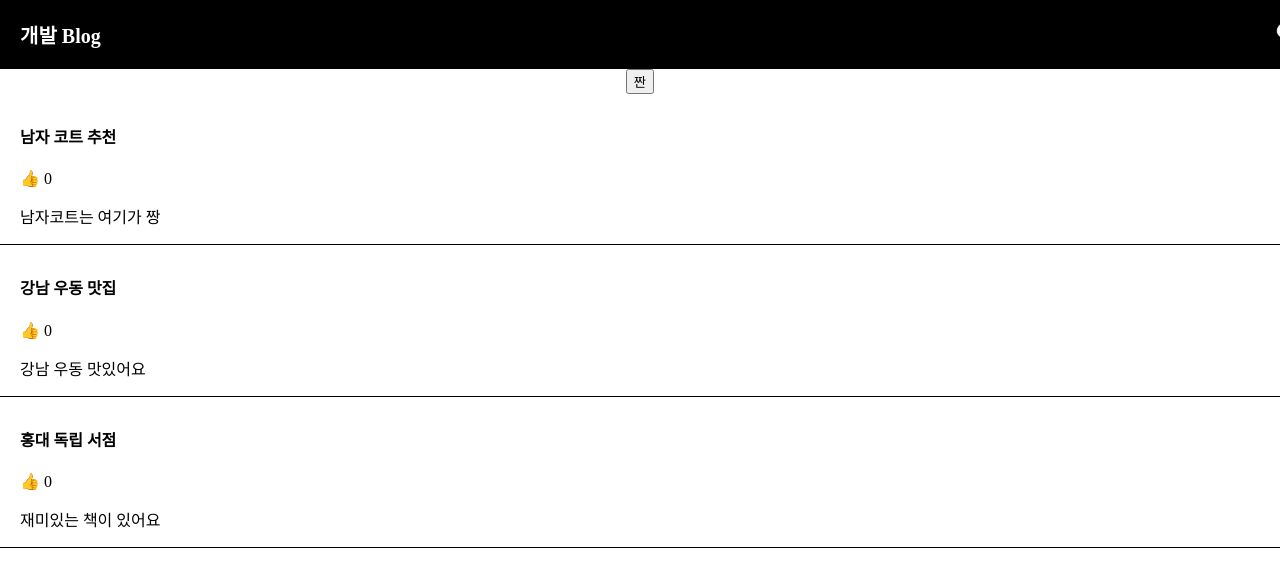
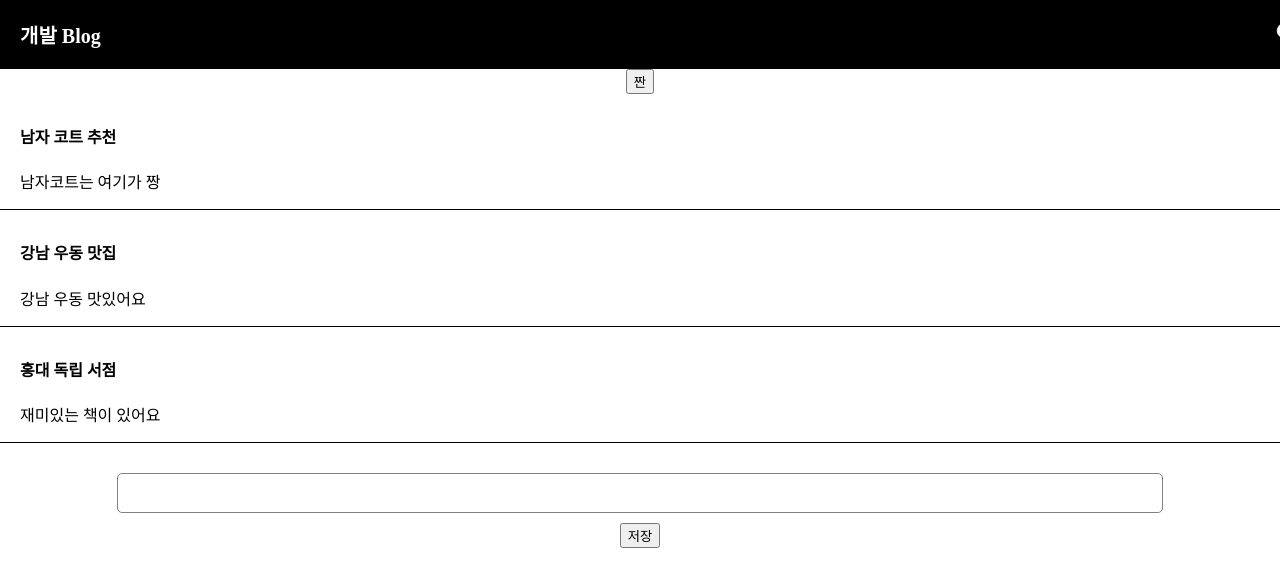
Before and after one commit to kenna-hwa/apple-react-blog, a React (Create React App) app: page / in a window 1280 px wide. Shown: the top 586 px of the page. Built offline with nearby package versions, Linux system fonts and the light colour scheme.

Commit message:
input 작업

```diff
--- a/src/App.css
+++ b/src/App.css
@@ -57,7 +57,25 @@ body{
 }
 
 
+.publish{
+  margin-top: 30px;
+  margin-bottom: 30px;
 
+}
+
+.publish input {
+  padding: 10px;
+  font-size: 16px;
+  border-radius: 5px;
+  width: 80%;
+  border: 1px solid grey;
+}
+
+.publish button {
+  display: block;
+  margin: auto;
+  margin-top: 10px;
+}
 
 
 
--- a/src/App.js
+++ b/src/App.js
@@ -8,25 +8,28 @@ function App() {
 
   let [내용, 내용변경] = useState(["남자코트는 여기가 짱", "강남 우동 맛있어요", "재미있는 책이 있어요"]);
 
-  let [따봉, 따봉변경] = useState([0, 0, 0])
+  let [따봉, 따봉변경] = useState(0);
 
-  let [modal, modal변경] = useState(false)
+  let [modal, modal변경] = useState(false);
 
-  let [menu, menu변경] = useState(false)
+  let [menu, menu변경] = useState(false);
+
+  let [누른제목,누른제목변경] = useState(0);
+
+  let [입력값, 입력값변경] = useState('');
 
   function 반복된UI(){
     var 어레이 = [];
 
     for(var i=0; i<글제목.length; i++){
-      어레이.push(<div className="list">
-      <h4 onClick={ 상태전환 }>{ 글제목[i] }</h4>
-      <span className="like">👍 {따봉[i]}</span>
-      <p>{ 내용[i] }</p>
+      어레이.push(<div className="list" key={i}>
+      <h4 onClick={  () => { 누른제목변경(i) } } >{ 글제목[i] }</h4>
+      <p onClick={ 상태전환 }>{ 내용[i] }</p>
     </div>)
     }
 
     return 어레이
-  }
+  };
 
 function 상태전환(){
 
@@ -75,27 +78,16 @@ function 상태전환(){
         }
       </div>
       <button onClick={ 글제목정렬 }>짠</button>
+      <반복된UI 글제목={글제목} 누른제목={누른제목}/>
 
-
-      <반복된UI />
-
-
-      {/*
-        {
-           글제목.map(function(글){
-             return (<div className="list">
-             <h4 onClick={ 상태전환 }>{ 글 }</h4>
-             <p>2월 18일 발행</p>
-           </div>)
-           })
-        } */}
-
-
-
+        <div className="publish">
+          <input />
+          <button>저장</button>
+        </div>
 
       {
       modal == true ?
-      <Modal 글제목={글제목}></Modal> :
+      <Modal 글제목={글제목} 누른제목={누른제목}/> :
       null
       }
 
@@ -103,10 +95,12 @@ function 상태전환(){
   );
 }
 
+
+
 function Modal(props){
   return (
     <div className="modal">
-    <h2>{ props.글제목[0] }</h2>
+    <h2>{ props.글제목[props.누른제목]}</h2>
     <p>날짜</p>
     <p>상세내용</p>
   </div>
```
